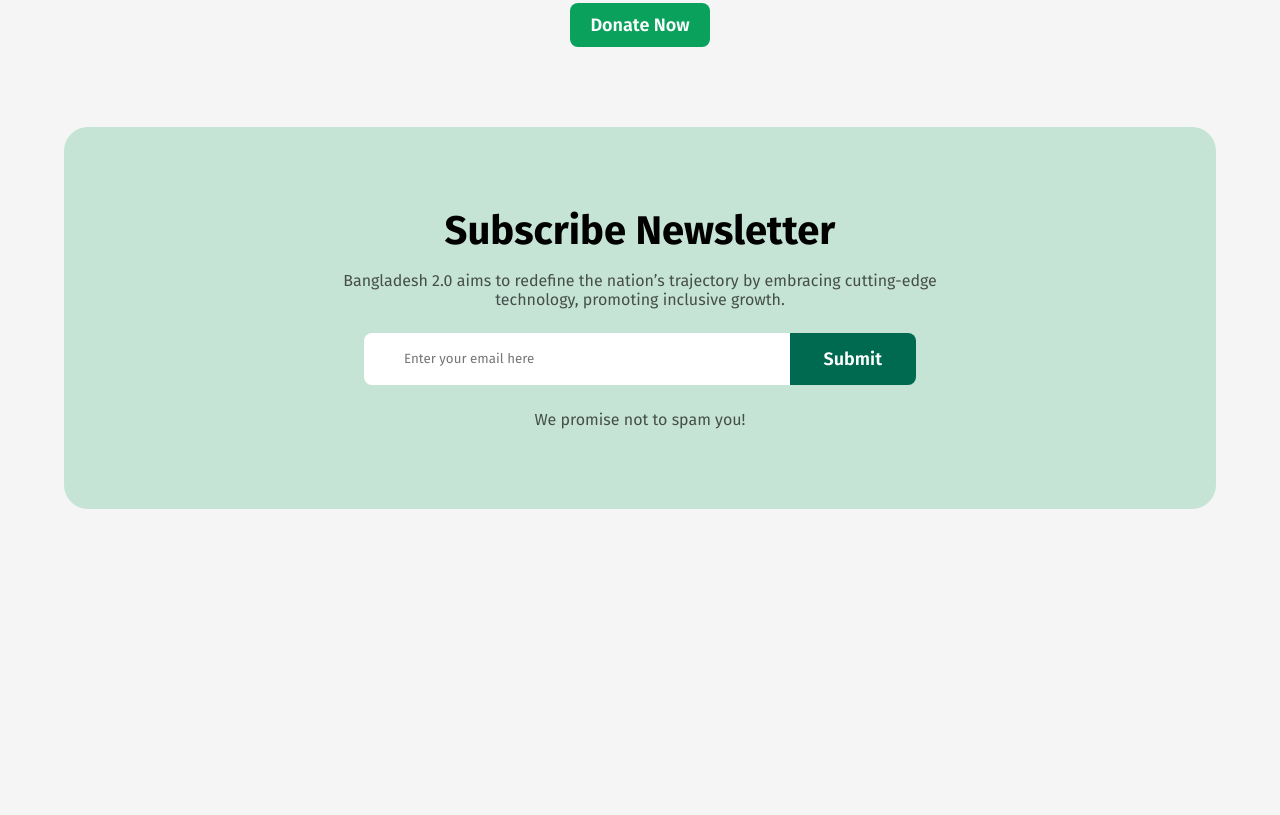
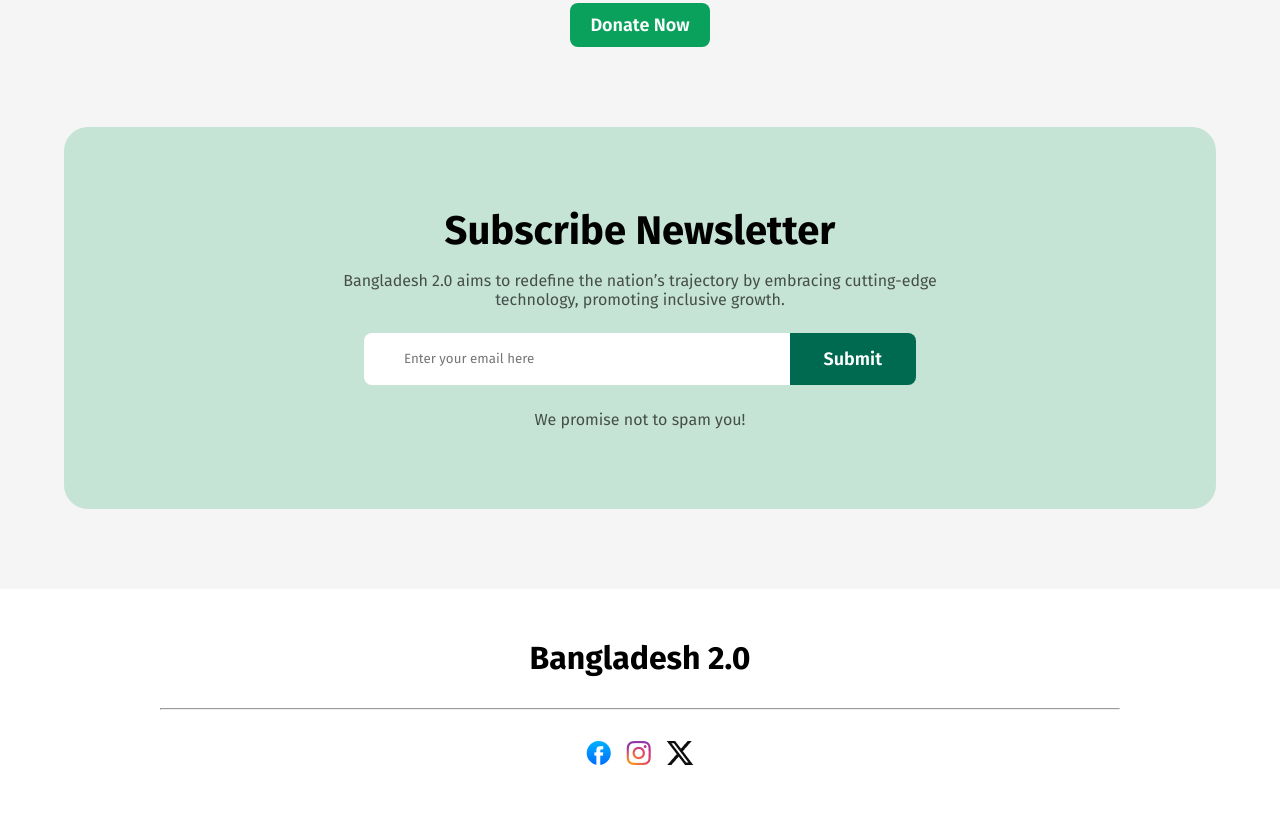
Before and after one commit to MinhazBorhan/9.1-B11A1-Assignment-1, a plain HTML site: page index.html in a window 1280 px wide. Shown: the part 3858-4673 px from the top of the page. Before the commit the page ends 4447 px from the top, so only its background shows below. Drawn offline with Linux system fonts and the light colour scheme; a web font is replaced by a local one.

Commit message:
footer section done

```diff
--- a/index.html
+++ b/index.html
@@ -185,5 +185,17 @@
             </div>
         </section>
     </main>
+
+    <footer>
+        <div class="foot">
+            <h3>Bangladesh 2.0</h3>
+            <hr>
+            <div>
+                <img src="assets/facebook.png" alt="">
+                <img src="assets/instagram.png" alt="">
+                <img src="assets/x.png" alt="">
+            </div>
+        </div>
+    </footer>
 </body>
 </html>
--- a/styles/style.css
+++ b/styles/style.css
@@ -320,3 +320,27 @@ font-weight: 600;
     color: white;
     background: rgb(0, 106, 80);
 }
+
+/* .Footer Section */
+
+.foot{
+    background: rgb(255, 255, 255);
+    padding: 50px 160px 50px 160px;
+    text-align: center;
+}
+
+.foot>h3{
+    font-size: 32px;
+    font-weight: 700;
+}
+
+.foot>div{
+    display: flex;
+    justify-content: center;
+    align-items: center;
+    gap: 15px;
+}
+
+.foot>hr{
+    margin: 31px 0 31px 0;
+}
```
